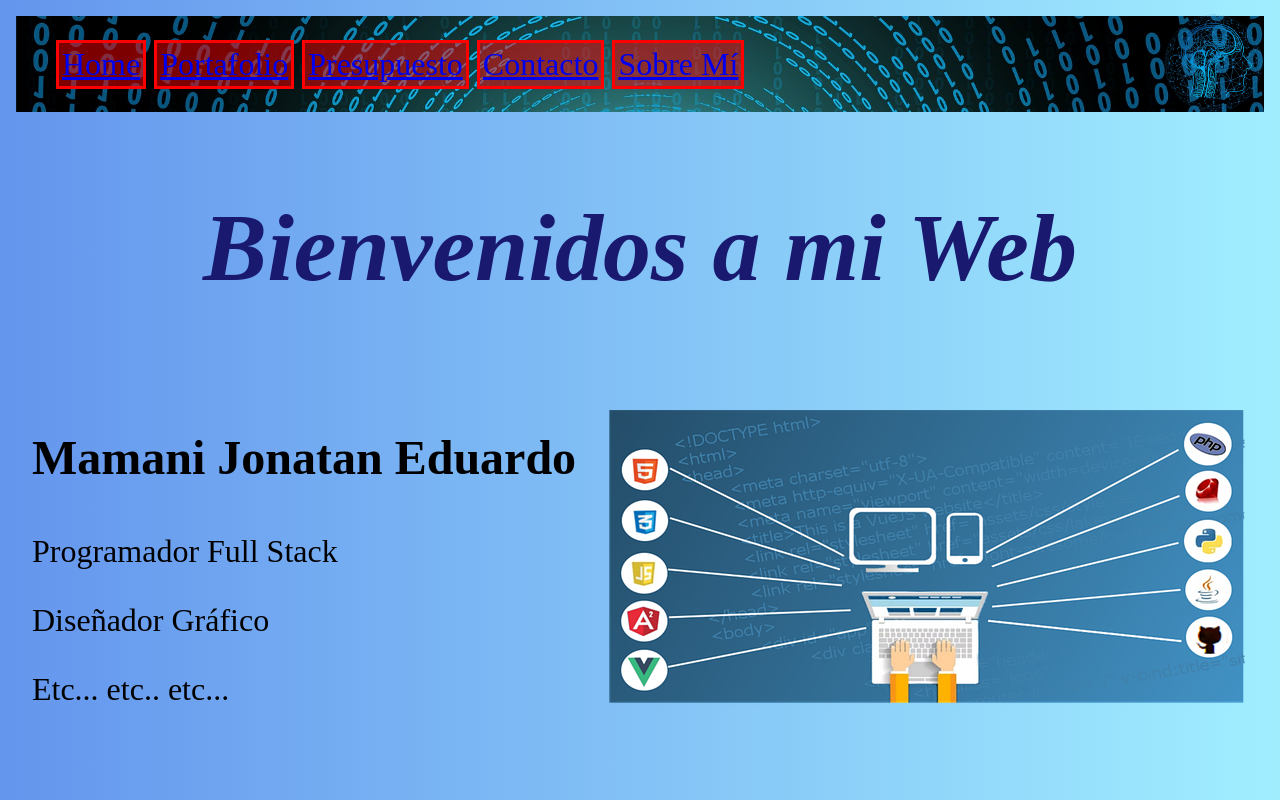
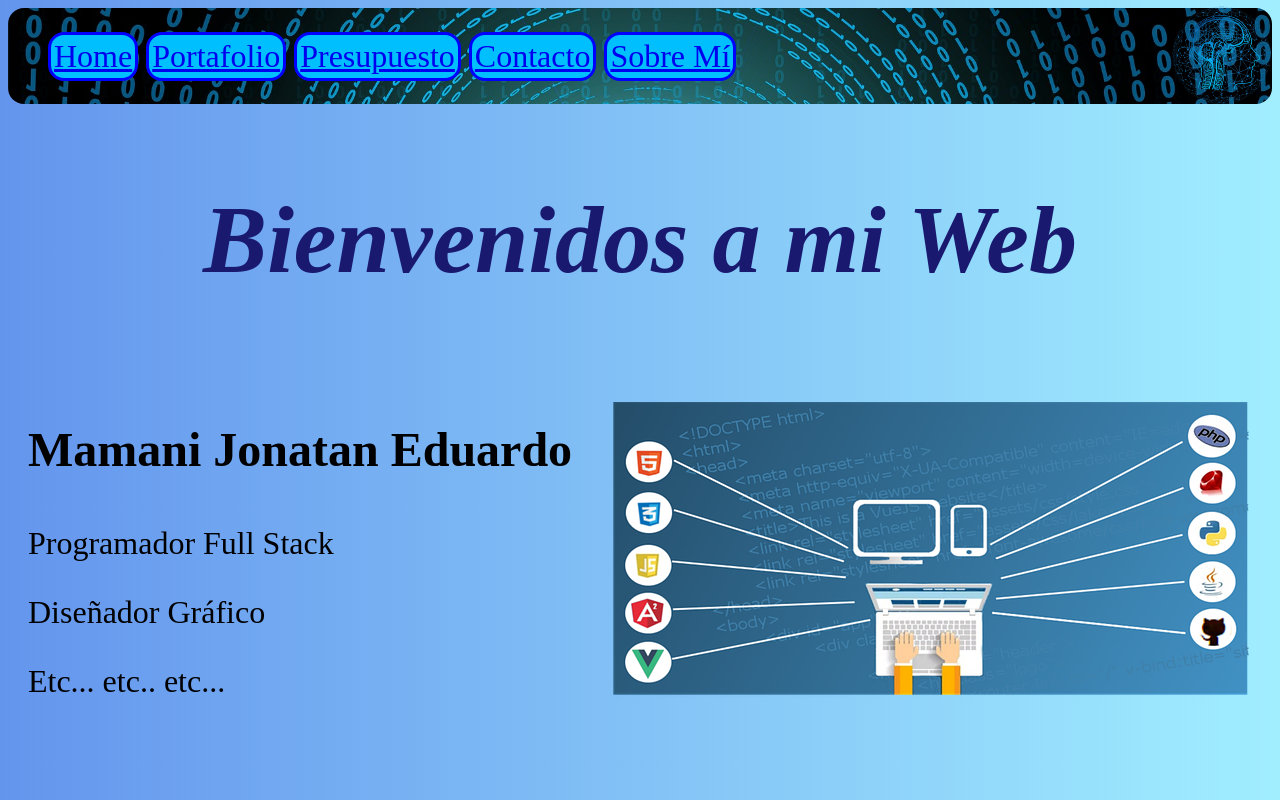
Before and after one commit to ShonnyXT/coder-proyecto-desarollo-web, a plain HTML site: page index.html in a window 1280 px wide. Shown: the top 800 px of the page. Drawn offline with Linux system fonts and the light colour scheme.

Commit message:
change nav hover

```diff
--- a/styles.css
+++ b/styles.css
@@ -1,6 +1,6 @@
 body {
     background: linear-gradient(90deg, #6495ed, #A1EEFF);
-    margin: 1rem;
+    margin: .5rem;
 }
 
 h1 {
@@ -14,6 +14,7 @@ nav {
     align-items: center;
     justify-content: space-between;
 
+    border-radius: 1rem;
 
     background-image: url(multimedia/binary.jpg);
     background-repeat: no-repeat;
@@ -34,8 +35,13 @@ ul li {
     padding: 3px;
 
     border-style: solid;
-    border-color: red;
-    background-color: rgba(255, 0, 0, 0.486);
+    border-radius: 1rem;
+    border-color: blue;
+    background-color: deepskyblue;
+}
+
+ul li:hover {
+    background-color: #6aeeff;
 }
 
 h2 {
```
